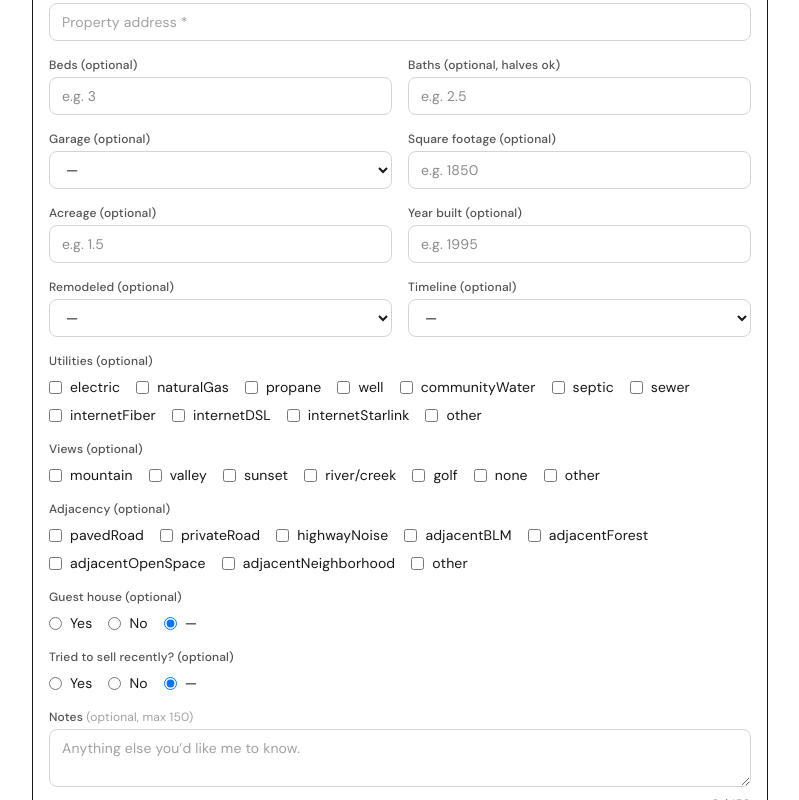
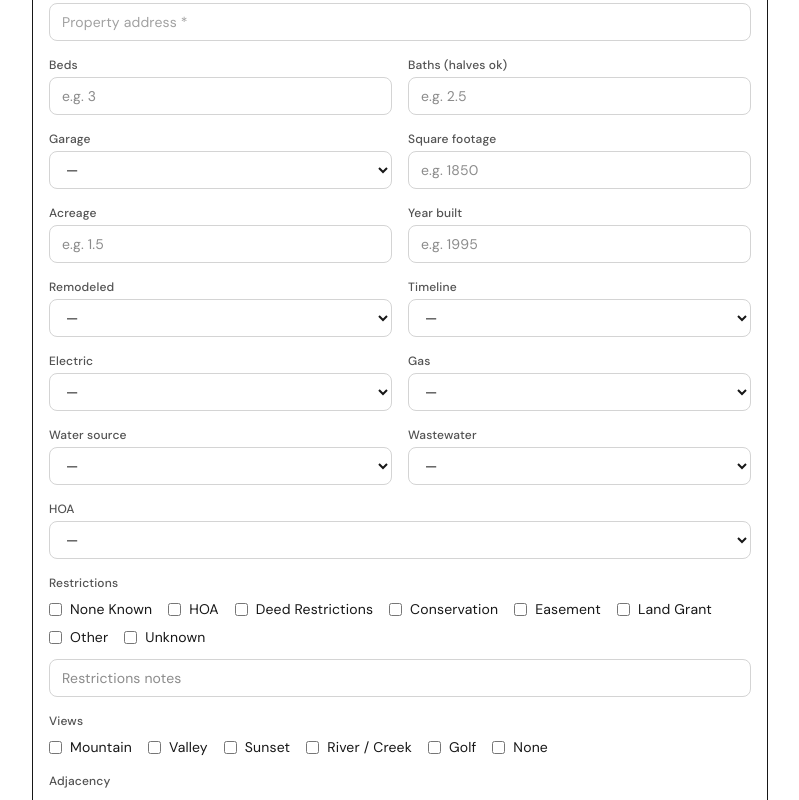
Before and after one commit to cbelvill13/taos-property-value, a Next.js app: page / in a window 1280 px wide. Shown: the part 1560-2360 px from the top of the page, without its empty margins (240-1039 px from the left). Built offline with nearby package versions, Linux system fonts and the light colour scheme.

Commit message:
Add HOA + restrictions fields to valuation intake
Co-authored-by: Cursor <cursoragent@cursor.com>

```diff
--- a/src/app/page.tsx
+++ b/src/app/page.tsx
@@ -10,30 +10,58 @@ const REMODELED_OPTIONS = [
   { value: "NO", label: "No" },
   { value: "UNKNOWN", label: "Unknown" },
 ];
-const UTILITIES = [
-  "electric",
-  "naturalGas",
-  "propane",
-  "well",
-  "communityWater",
-  "septic",
-  "sewer",
-  "internetFiber",
-  "internetDSL",
-  "internetStarlink",
-  "other",
+const ELECTRIC_OPTIONS = [
+  "Grid – Connected",
+  "Grid – Nearby",
+  "Grid – At Lot",
+  "Off Grid",
+  "Combo",
 ];
-const VIEWS_OPTIONS = ["mountain", "valley", "sunset", "river/creek", "golf", "none", "other"];
+const GAS_OPTIONS = [
+  "Natural Gas",
+  "Propane",
+];
+const WATER_SOURCE_OPTIONS = [
+  { value: "", label: "" },
+  { value: "Well - Private", label: "Well - Private" },
+  { value: "Well - Shared", label: "Well - Shared" },
+  { value: "Community", label: "Community" },
+  { value: "Municipal", label: "Municipal" },
+  { value: "Cistern", label: "Cistern" },
+  { value: "Must Drill", label: "Must Drill" },
+];
+const WASTEWATER_OPTIONS = [
+  { value: "", label: "" },
+  { value: "Septic", label: "Septic" },
+  { value: "Sewer", label: "Sewer" },
+  { value: "Must Install", label: "Must Install" },
+];
+const VIEWS_OPTIONS = [
+  { value: "mountain", label: "Mountain" },
+  { value: "valley", label: "Valley" },
+  { value: "sunset", label: "Sunset" },
+  { value: "river/creek", label: "River / Creek" },
+  { value: "golf", label: "Golf" },
+  { value: "none", label: "None" },
+];
 const ADJACENCY_OPTIONS = [
   "pavedRoad",
   "privateRoad",
-  "highwayNoise",
   "adjacentBLM",
   "adjacentForest",
   "adjacentOpenSpace",
   "adjacentNeighborhood",
   "other",
 ];
+const ADJACENCY_LABELS: Record<string, string> = {
+  pavedRoad: "Paved Road",
+  privateRoad: "Private Road",
+  adjacentBLM: "Adjacent to BLM Land",
+  adjacentForest: "Adjacent to National Forest",
+  adjacentOpenSpace: "Adjacent Open Space",
+  adjacentNeighborhood: "Adjacent Neighborhood",
+  other: "Other",
+};
 const TIMELINE_OPTIONS = [
   { value: "", label: "" },
   { value: "just-curious", label: "Just curious" },
@@ -41,6 +69,22 @@ const TIMELINE_OPTIONS = [
   { value: "within-6-months", label: "Within 6 months" },
   { value: "within-12-months", label: "Within 12 months" },
   { value: "flexible", label: "Flexible" },
+];
+const HOA_OPTIONS = [
+  { value: "", label: "—" },
+  { value: "YES", label: "Yes" },
+  { value: "NO", label: "No" },
+  { value: "UNKNOWN", label: "Unknown" },
+];
+const RESTRICTIONS_OPTIONS = [
+  { value: "noneKnown", label: "None Known" },
+  { value: "hoa", label: "HOA" },
+  { value: "deed", label: "Deed Restrictions" },
+  { value: "conservation", label: "Conservation" },
+  { value: "easement", label: "Easement" },
+  { value: "landGrant", label: "Land Grant" },
+  { value: "other", label: "Other" },
+  { value: "unknown", label: "Unknown" },
 ];
 
 const inputSelectClass =
@@ -67,7 +111,13 @@ export default function Home() {
   const [acreage, setAcreage] = useState("");
   const [yearBuilt, setYearBuilt] = useState("");
   const [remodeled, setRemodeled] = useState("");
-  const [utilities, setUtilities] = useState<string[]>([]);
+  const [electric, setElectric] = useState("");
+  const [gas, setGas] = useState("");
+  const [waterSource, setWaterSource] = useState("");
+  const [wastewater, setWastewater] = useState("");
+  const [hoa, setHoa] = useState("");
+  const [restrictions, setRestrictions] = useState<string[]>([]);
+  const [restrictionsNotes, setRestrictionsNotes] = useState("");
   const [views, setViews] = useState<string[]>([]);
   const [adjacency, setAdjacency] = useState<string[]>([]);
   const [guestHouse, setGuestHouse] = useState<"yes" | "no" | "">("");
@@ -127,7 +177,13 @@ export default function Home() {
       const yearNum = parseNum(yearBuilt);
       if (yearNum !== undefined) criteria.yearBuilt = yearNum;
       if (remodeled === "YES" || remodeled === "NO" || remodeled === "UNKNOWN") criteria.remodeled = remodeled;
-      if (utilities.length > 0) criteria.utilities = utilities;
+      if (electric.trim()) criteria.electric = electric.trim();
+      if (gas.trim()) criteria.gas = gas.trim();
+      if (waterSource.trim()) criteria.waterSource = waterSource.trim();
+      if (wastewater.trim()) criteria.wastewater = wastewater.trim();
+      if (hoa === "YES" || hoa === "NO" || hoa === "UNKNOWN") criteria.hoa = hoa;
+      if (restrictions.length > 0) criteria.restrictions = restrictions;
+      if (restrictionsNotes.trim()) criteria.restrictionsNotes = restrictionsNotes.trim().slice(0, 120);
       if (views.length > 0) criteria.views = views;
       if (adjacency.length > 0) criteria.adjacency = adjacency;
       if (guestHouse === "yes") {
@@ -181,7 +237,13 @@ export default function Home() {
       setAcreage("");
       setYearBuilt("");
       setRemodeled("");
-      setUtilities([]);
+      setElectric("");
+      setGas("");
+      setWaterSource("");
+      setWastewater("");
+      setHoa("");
+      setRestrictions([]);
+      setRestrictionsNotes("");
       setViews([]);
       setAdjacency([]);
       setGuestHouse("");
@@ -393,7 +455,7 @@ export default function Home() {
 
             <div className="mt-4 grid grid-cols-1 gap-4 sm:grid-cols-2">
               <div>
-                <label htmlFor="beds" className="block text-xs font-medium text-neutral-600">Beds (optional)</label>
+                <label htmlFor="beds" className="block text-xs font-medium text-neutral-600">Beds</label>
                 <input
                   id="beds"
                   type="number"
@@ -405,7 +467,7 @@ export default function Home() {
                 />
               </div>
               <div>
-                <label htmlFor="baths" className="block text-xs font-medium text-neutral-600">Baths (optional, halves ok)</label>
+                <label htmlFor="baths" className="block text-xs font-medium text-neutral-600">Baths (halves ok)</label>
                 <input
                   id="baths"
                   type="number"
@@ -418,7 +480,7 @@ export default function Home() {
                 />
               </div>
               <div>
-                <label htmlFor="garage" className="block text-xs font-medium text-neutral-600">Garage (optional)</label>
+                <label htmlFor="garage" className="block text-xs font-medium text-neutral-600">Garage</label>
                 <select id="garage" value={garage} onChange={(e) => setGarage(e.target.value)} className={`mt-1 ${inputSelectClass}`}>
                   <option value="">—</option>
                   {GARAGE_OPTIONS.map((v) => (
@@ -427,7 +489,7 @@ export default function Home() {
                 </select>
               </div>
               <div>
-                <label htmlFor="squareFootage" className="block text-xs font-medium text-neutral-600">Square footage (optional)</label>
+                <label htmlFor="squareFootage" className="block text-xs font-medium text-neutral-600">Square footage</label>
                 <input
                   id="squareFootage"
                   type="number"
@@ -439,7 +501,7 @@ export default function Home() {
                 />
               </div>
               <div>
-                <label htmlFor="acreage" className="block text-xs font-medium text-neutral-600">Acreage (optional)</label>
+                <label htmlFor="acreage" className="block text-xs font-medium text-neutral-600">Acreage</label>
                 <input
                   id="acreage"
                   type="number"
@@ -452,7 +514,7 @@ export default function Home() {
                 />
               </div>
               <div>
-                <label htmlFor="yearBuilt" className="block text-xs font-medium text-neutral-600">Year built (optional)</label>
+                <label htmlFor="yearBuilt" className="block text-xs font-medium text-neutral-600">Year built</label>
                 <input
                   id="yearBuilt"
                   type="number"
@@ -465,7 +527,7 @@ export default function Home() {
                 />
               </div>
               <div>
-                <label htmlFor="remodeled" className="block text-xs font-medium text-neutral-600">Remodeled (optional)</label>
+                <label htmlFor="remodeled" className="block text-xs font-medium text-neutral-600">Remodeled</label>
                 <select id="remodeled" value={remodeled} onChange={(e) => setRemodeled(e.target.value)} className={`mt-1 ${inputSelectClass}`}>
                   {REMODELED_OPTIONS.map((o) => (
                     <option key={o.value || "blank"} value={o.value}>{o.label || "—"}</option>
@@ -473,7 +535,7 @@ export default function Home() {
                 </select>
               </div>
               <div>
-                <label htmlFor="timeline" className="block text-xs font-medium text-neutral-600">Timeline (optional)</label>
+                <label htmlFor="timeline" className="block text-xs font-medium text-neutral-600">Timeline</label>
                 <select id="timeline" value={timeline} onChange={(e) => setTimeline(e.target.value)} className={`mt-1 ${inputSelectClass}`}>
                   {TIMELINE_OPTIONS.map((o) => (
                     <option key={o.value || "blank"} value={o.value}>{o.label || "—"}</option>
@@ -482,42 +544,102 @@ export default function Home() {
               </div>
             </div>
 
+            <div className="mt-4 grid grid-cols-1 gap-4 sm:grid-cols-2">
+              <div>
+                <label htmlFor="electric" className="block text-xs font-medium text-neutral-600">Electric</label>
+                <select id="electric" value={electric} onChange={(e) => setElectric(e.target.value)} className={`mt-1 ${inputSelectClass}`}>
+                  <option value="">—</option>
+                  {ELECTRIC_OPTIONS.map((v) => (
+                    <option key={v} value={v}>{v}</option>
+                  ))}
+                </select>
+              </div>
+              <div>
+                <label htmlFor="gas" className="block text-xs font-medium text-neutral-600">Gas</label>
+                <select id="gas" value={gas} onChange={(e) => setGas(e.target.value)} className={`mt-1 ${inputSelectClass}`}>
+                  <option value="">—</option>
+                  {GAS_OPTIONS.map((v) => (
+                    <option key={v} value={v}>{v}</option>
+                  ))}
+                </select>
+              </div>
+            </div>
+
+            <div className="mt-4 grid grid-cols-1 gap-4 sm:grid-cols-2">
+              <div>
+                <label htmlFor="waterSource" className="block text-xs font-medium text-neutral-600">Water source</label>
+                <select id="waterSource" value={waterSource} onChange={(e) => setWaterSource(e.target.value)} className={`mt-1 ${inputSelectClass}`}>
+                  {WATER_SOURCE_OPTIONS.map((o) => (
+                    <option key={o.value || "blank"} value={o.value}>{o.label || "—"}</option>
+                  ))}
+                </select>
+              </div>
+              <div>
+                <label htmlFor="wastewater" className="block text-xs font-medium text-neutral-600">Wastewater</label>
+                <select id="wastewater" value={wastewater} onChange={(e) => setWastewater(e.target.value)} className={`mt-1 ${inputSelectClass}`}>
+                  {WASTEWATER_OPTIONS.map((o) => (
+                    <option key={o.value || "blank"} value={o.value}>{o.label || "—"}</option>
+                  ))}
+                </select>
+              </div>
+            </div>
+
             <div className="mt-4">
-              <span className="block text-xs font-medium text-neutral-600">Utilities (optional)</span>
+              <label htmlFor="hoa" className="block text-xs font-medium text-neutral-600">HOA</label>
+              <select id="hoa" value={hoa} onChange={(e) => setHoa(e.target.value)} className={`mt-1 ${inputSelectClass}`}>
+                {HOA_OPTIONS.map((o) => (
+                  <option key={o.value || "blank"} value={o.value}>{o.label}</option>
+                ))}
+              </select>
+            </div>
+
+            <div className="mt-4">
+              <span className="block text-xs font-medium text-neutral-600">Restrictions</span>
               <div className="mt-2 flex flex-wrap gap-x-4 gap-y-2">
-                {UTILITIES.map((v) => (
-                  <label key={v} className="inline-flex cursor-pointer items-center gap-2 text-sm">
+                {RESTRICTIONS_OPTIONS.map((o) => (
+                  <label key={o.value} className="inline-flex cursor-pointer items-center gap-2 text-sm">
                     <input
                       type="checkbox"
-                      checked={utilities.includes(v)}
-                      onChange={() => setUtilities((prev) => toggleMulti(prev, v))}
+                      checked={restrictions.includes(o.value)}
+                      onChange={() => setRestrictions((prev) => toggleMulti(prev, o.value))}
                       className="rounded border-neutral-300 text-neutral-700 focus:ring-neutral-500"
                     />
-                    {v}
+                    {o.label}
+                  </label>
+                ))}
+              </div>
+              <div className="mt-2">
+                <input
+                  id="restrictionsNotes"
+                  type="text"
+                  value={restrictionsNotes}
+                  onChange={(e) => setRestrictionsNotes(e.target.value.slice(0, 120))}
+                  maxLength={120}
+                  className={`mt-1 ${inputSelectClass}`}
+                  placeholder="Restrictions notes"
+                />
+              </div>
+            </div>
+
+            <div className="mt-4">
+              <span className="block text-xs font-medium text-neutral-600">Views</span>
+              <div className="mt-2 flex flex-wrap gap-x-4 gap-y-2">
+                {VIEWS_OPTIONS.map((o) => (
+                  <label key={o.value} className="inline-flex cursor-pointer items-center gap-2 text-sm">
+                    <input
+                      type="checkbox"
+                      checked={views.includes(o.value)}
+                      onChange={() => setViews((prev) => toggleMulti(prev, o.value))}
+                      className="rounded border-neutral-300 text-neutral-700 focus:ring-neutral-500"
+                    />
+                    {o.label}
                   </label>
                 ))}
               </div>
             </div>
 
             <div className="mt-4">
-              <span className="block text-xs font-medium text-neutral-600">Views (optional)</span>
-              <div className="mt-2 flex flex-wrap gap-x-4 gap-y-2">
-                {VIEWS_OPTIONS.map((v) => (
-                  <label key={v} className="inline-flex cursor-pointer items-center gap-2 text-sm">
-                    <input
-                      type="checkbox"
-                      checked={views.includes(v)}
-                      onChange={() => setViews((prev) => toggleMulti(prev, v))}
-                      className="rounded border-neutral-300 text-neutral-700 focus:ring-neutral-500"
-                    />
-                    {v}
-                  </label>
-                ))}
-              </div>
-            </div>
-
-            <div className="mt-4">
-              <span className="block text-xs font-medium text-neutral-600">Adjacency (optional)</span>
+              <span className="block text-xs font-medium text-neutral-600">Adjacency</span>
               <div className="mt-2 flex flex-wrap gap-x-4 gap-y-2">
                 {ADJACENCY_OPTIONS.map((v) => (
                   <label key={v} className="inline-flex cursor-pointer items-center gap-2 text-sm">
@@ -527,14 +649,14 @@ export default function Home() {
                       onChange={() => setAdjacency((prev) => toggleMulti(prev, v))}
                       className="rounded border-neutral-300 text-neutral-700 focus:ring-neutral-500"
                     />
-                    {v}
+                    {ADJACENCY_LABELS[v] ?? v}
                   </label>
                 ))}
               </div>
             </div>
 
             <div className="mt-4">
-              <span className="block text-xs font-medium text-neutral-600">Guest house (optional)</span>
+              <span className="block text-xs font-medium text-neutral-600">Guest house</span>
               <div className="mt-2 flex gap-4">
                 <label className="inline-flex cursor-pointer items-center gap-2 text-sm">
                   <input type="radio" name="guestHouse" checked={guestHouse === "yes"} onChange={() => setGuestHouse("yes")} className="border-neutral-300 text-neutral-700 focus:ring-neutral-500" />
@@ -568,7 +690,7 @@ export default function Home() {
             </div>
 
             <div className="mt-4">
-              <span className="block text-xs font-medium text-neutral-600">Tried to sell recently? (optional)</span>
+              <span className="block text-xs font-medium text-neutral-600">Tried to sell recently?</span>
               <div className="mt-2 flex gap-4">
                 <label className="inline-flex cursor-pointer items-center gap-2 text-sm">
                   <input type="radio" name="triedToSell" checked={hasTriedToSellRecently === "yes"} onChange={() => setHasTriedToSellRecently("yes")} className="border-neutral-300 text-neutral-700 focus:ring-neutral-500" />
@@ -609,7 +731,7 @@ export default function Home() {
 
             <div className="mt-4 space-y-3">
               <div>
-                <label htmlFor="notes" className="block text-xs font-medium text-neutral-600">Notes <span className="font-normal text-neutral-400">(optional, max {MESSAGE_MAX})</span></label>
+                <label htmlFor="notes" className="block text-xs font-medium text-neutral-600">Notes <span className="font-normal text-neutral-400">(max {MESSAGE_MAX})</span></label>
                 <textarea
                   id="notes"
                   value={notes}
```
